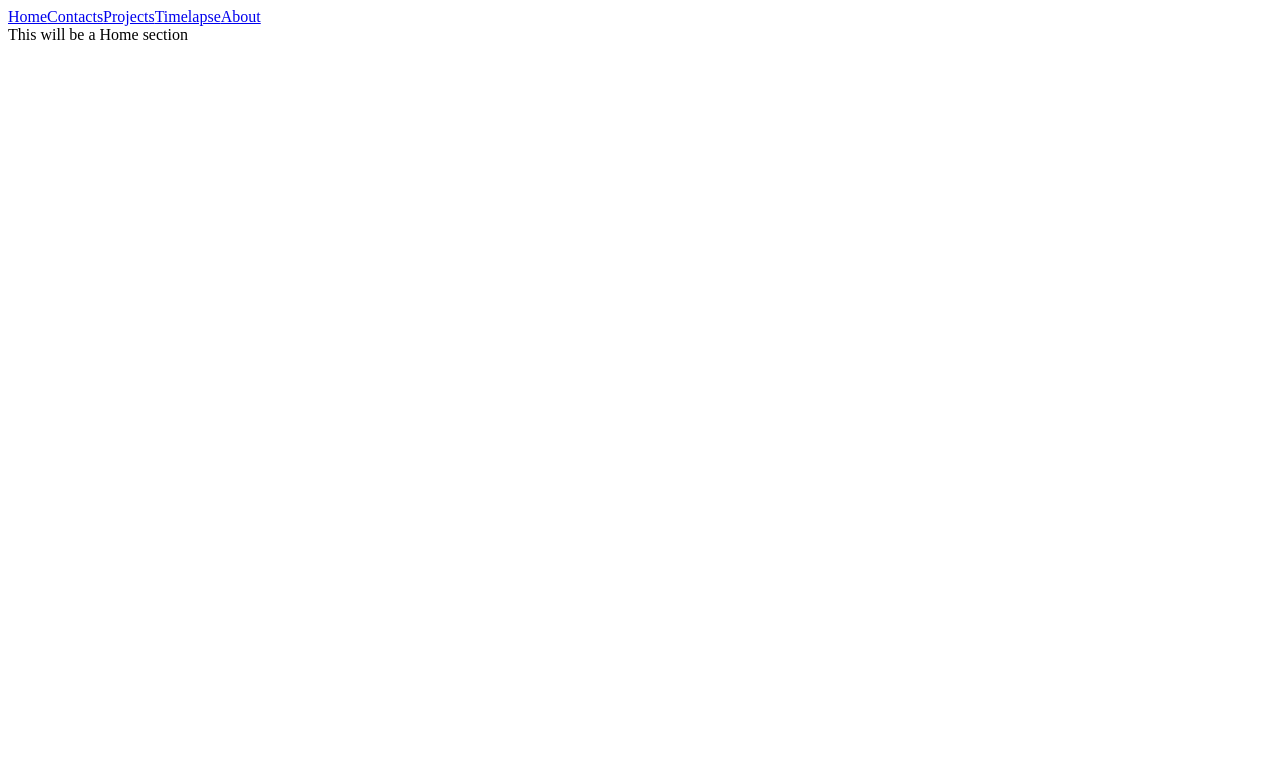
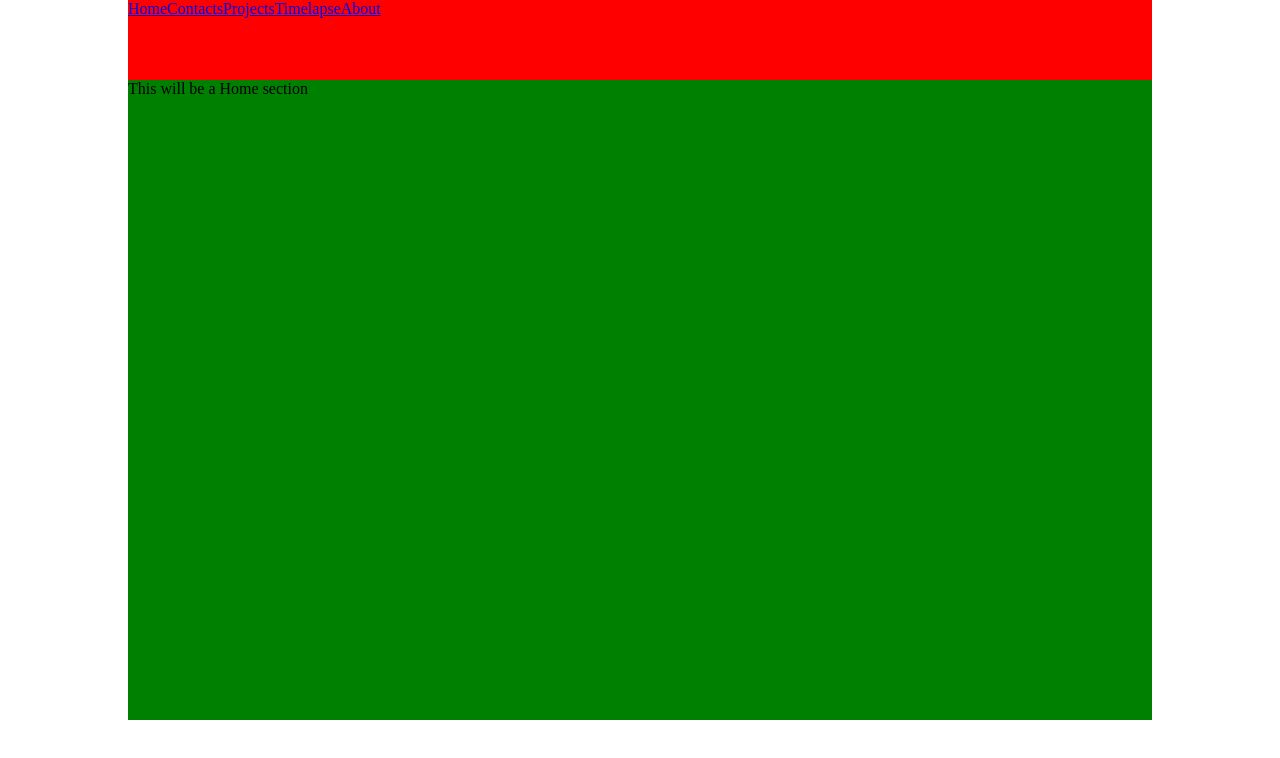
Before and after one commit to RayDarar/raydarar.com, a Vue app in the folder front-end/: page / in a window 1280 px wide. Shown: the top 758 px of the page. Built offline with nearby package versions, Linux system fonts and the light colour scheme.

Commit message:
front-end v1

```diff
--- a/front-end/src/App.vue
+++ b/front-end/src/App.vue
@@ -1,7 +1,7 @@
 <template>
-  <article>
-    <navigation></navigation>
-    <router-view></router-view>
+  <article class="root">
+    <navigation class="root__nav"></navigation>
+    <router-view class="root__component"></router-view>
   </article>
 </template>
 
@@ -16,4 +16,42 @@ export default {
 };
 </script>
 
-<style lang="scss"></style>
+<style lang="scss">
+$navWidth: 80%;
+$navLeft: (100% - $navWidth) / 2;
+$navHeight: 10%;
+
+* {
+  margin: 0;
+  padding: 0;
+  outline: none;
+  box-sizing: border-box;
+  border: none;
+  font-size: 1rem;
+}
+
+.root {
+  display: flex;
+  flex-direction: column;
+
+  height: 100vh;
+  width: 100vw;
+
+  &__nav {
+    position: absolute;
+    width: $navWidth;
+    left: $navLeft;
+    height: $navHeight;
+    background-color: red;
+  }
+
+  &__component {
+    position: absolute;
+    background-color: green;
+    width: $navWidth;
+    left: $navLeft;
+    top: $navHeight;
+    height: 100% - $navHeight * 2;
+  }
+}
+</style>
```
